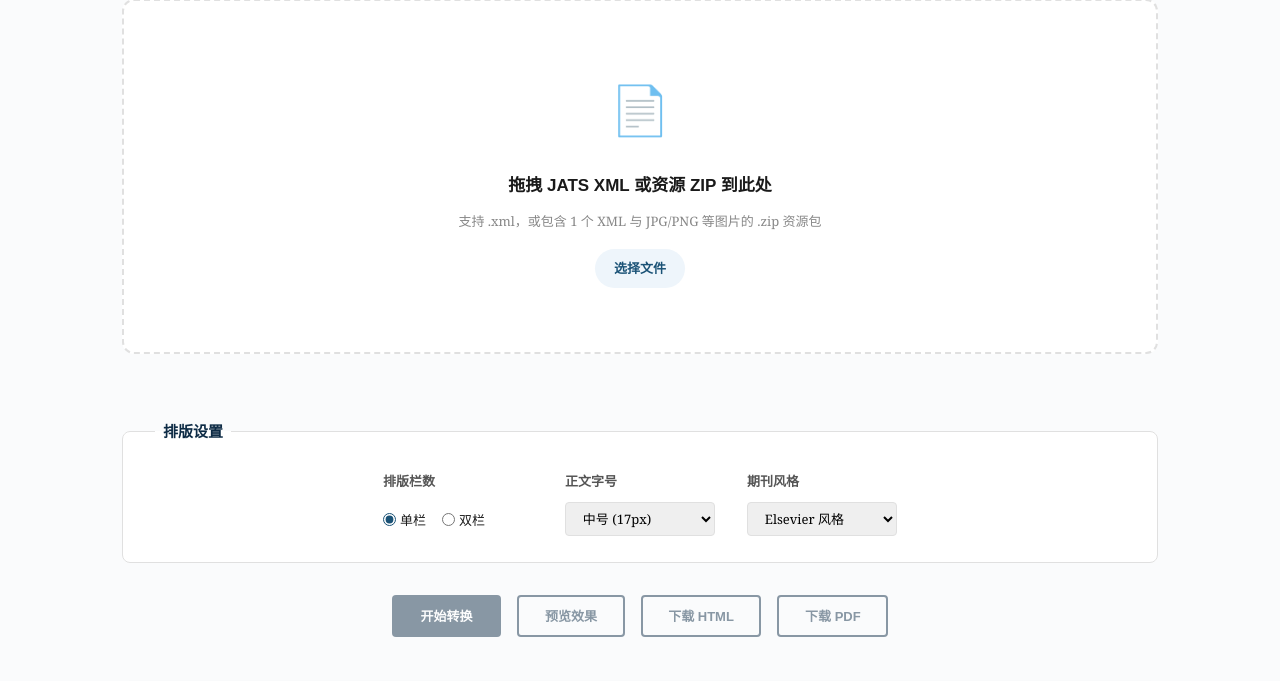
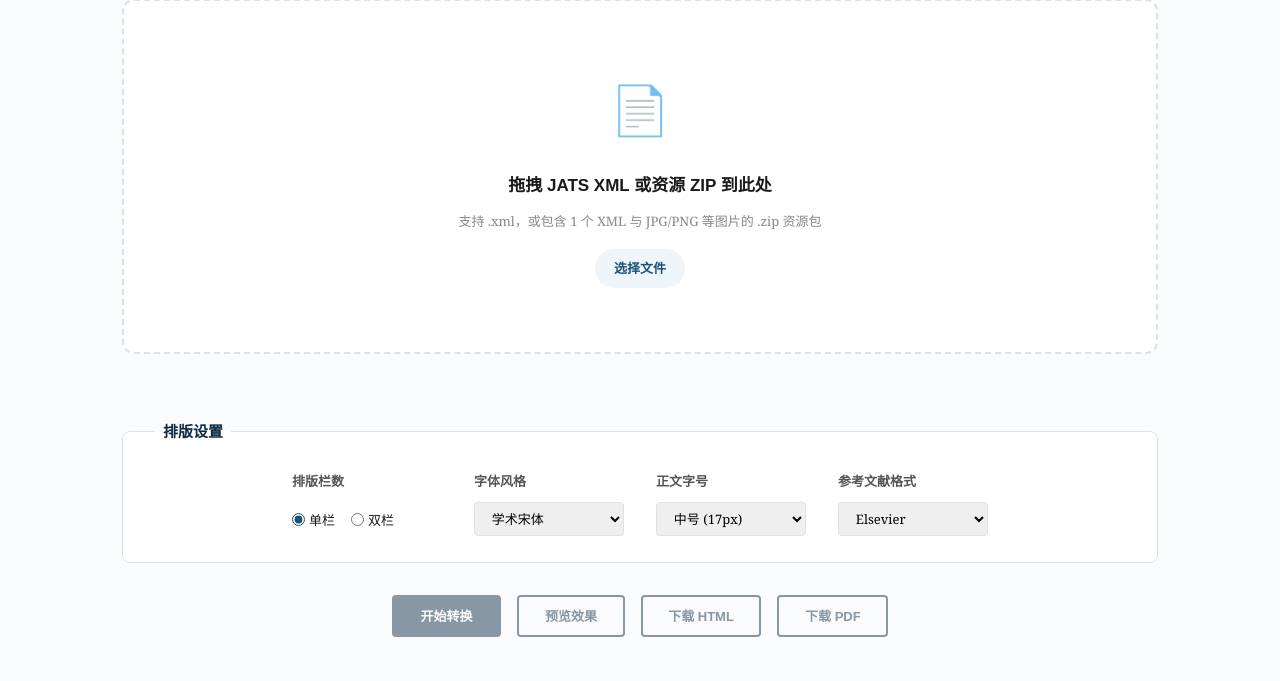
Before and after one commit to zzzzzzzzu0406/jats2pdf, a FastAPI app: page /upload in a window 1280 px wide. Shown: the part 253-934 px from the top of the page. Run offline with FastAPI, Linux system fonts and the light colour scheme; some libraries are stand-ins or nearby versions.

Commit message:
feat: add configurable article font styles

```diff
--- a/assets/js/platform.js
+++ b/assets/js/platform.js
@@ -204,10 +204,12 @@
 // ── 文章页全局函数 ──
 (function() {
   // 下载文章 PDF
-  window.downloadArticlePDF = function(articleId, refStyle, twoColumn) {
+  window.downloadArticlePDF = function(articleId, refStyle, twoColumn, fontStyle, fontSize) {
     var params = new URLSearchParams({
       ref_style: refStyle || 'elsevier',
-      two_column: twoColumn ? 'true' : 'false'
+      two_column: twoColumn ? 'true' : 'false',
+      font_style: fontStyle || 'academic',
+      font_size: fontSize || 'medium'
     });
     var url = '/api/articles/' + articleId + '/pdf?' + params.toString();
     var a = document.createElement('a');
@@ -219,10 +221,12 @@
   };
 
   // 下载文章 HTML
-  window.downloadArticleHTML = function(articleId, refStyle, twoColumn) {
+  window.downloadArticleHTML = function(articleId, refStyle, twoColumn, fontStyle, fontSize) {
     var params = new URLSearchParams({
       ref_style: refStyle || 'elsevier',
-      two_column: twoColumn ? 'true' : 'false'
+      two_column: twoColumn ? 'true' : 'false',
+      font_style: fontStyle || 'academic',
+      font_size: fontSize || 'medium'
     });
     var url = '/api/articles/' + articleId + '/html?' + params.toString();
     var a = document.createElement('a');
--- a/src/renderer/html_renderer.py
+++ b/src/renderer/html_renderer.py
@@ -93,6 +93,8 @@ class HTMLRenderer:
         self,
         article: Article,
         ref_style: str = "elsevier",
+        font_style: str = "academic",
+        font_size: str = "medium",
         asset_mode: str = "local",
         asset_base: str | None = None,
     ) -> str:
@@ -105,6 +107,8 @@ class HTMLRenderer:
         return self.render_article(
             article,
             ref_style=ref_style,
+            font_style=font_style,
+            font_size=font_size,
             asset_mode=asset_mode,
             asset_base=asset_base,
         )
@@ -116,10 +120,16 @@ class HTMLRenderer:
         article: Article,
         ref_style: str = "elsevier",
         two_column: bool = False,
+        font_style: str = "academic",
+        font_size: str = "medium",
         asset_mode: str = "local",
         asset_base: str | None = None,
     ) -> str:
         """渲染论文详情页"""
+        if font_style not in {"academic", "modern", "international"}:
+            font_style = "academic"
+        if font_size not in {"small", "medium", "large"}:
+            font_size = "medium"
         return self._render_page("article.html", {
             "article": article,
             "has_authors": bool(article.authors),
@@ -129,6 +139,8 @@ class HTMLRenderer:
             "journal_name": article.journal or None,
             "ref_style": ref_style,
             "two_column": two_column,
+            "font_style": font_style,
+            "font_size": font_size,
             "asset_mode": asset_mode,
             "asset_base": asset_base,
             "allow_remote_assets": False,
--- a/src/server.py
+++ b/src/server.py
@@ -324,9 +324,23 @@ def _render_formulas(article_id: str):
     except Exception as e:
         print(f"[server] 公式预渲染失败 {article_id}: {e}")
 
-def _get_settings(ref_style: str = "elsevier", two_column: bool = False):
+def _get_settings(
+    ref_style: str = "elsevier",
+    two_column: bool = False,
+    font_style: str = "academic",
+    font_size: str = "medium",
+):
     """解析渲染参数"""
-    return {"ref_style": ref_style, "two_column": two_column}
+    if font_style not in {"academic", "modern", "international"}:
+        font_style = "academic"
+    if font_size not in {"small", "medium", "large"}:
+        font_size = "medium"
+    return {
+        "ref_style": ref_style,
+        "two_column": two_column,
+        "font_style": font_style,
+        "font_size": font_size,
+    }
 
 def _render_article_html(article, settings: dict) -> str:
     """渲染论文详情 HTML"""
@@ -334,6 +348,8 @@ def _render_article_html(article, settings: dict) -> str:
         article,
         ref_style=settings["ref_style"],
         two_column=settings.get("two_column", False),
+        font_style=settings.get("font_style", "academic"),
+        font_size=settings.get("font_size", "medium"),
         asset_mode="web",
     )
     if settings.get("two_column"):
@@ -362,13 +378,15 @@ async def page_article(
     article_id: str,
     ref_style: str = Query("elsevier"),
     two_column: bool = Query(False),
+    font_style: str = Query("academic"),
+    font_size: str = Query("medium"),
 ):
     article = _load_article(article_id)
     _render_formulas(article_id)
     article = _load_article(article_id)  # 重新加载（含 SVG 公式）
     article.id = article_id
 
-    settings = _get_settings(ref_style, two_column)
+    settings = _get_settings(ref_style, two_column, font_style, font_size)
 
     return _render_article_html(article, settings)
 
@@ -549,6 +567,7 @@ async def api_preview(
     ref_style: str = Query("elsevier"),
     two_column: bool = Query(False),
     font_size: str = Query("medium"),
+    font_style: str = Query("academic"),
 ):
     """获取 iframe 预览 HTML（使用干净模板，无导航/页脚）"""
     article = _load_article(article_id)
@@ -560,8 +579,9 @@ async def api_preview(
     has_keywords = bool(article.keywords or article.keywords_en)
     has_references = len(article.references) > 0
 
+    settings = _get_settings(ref_style, two_column, font_style, font_size)
     font_map = {"small": "15px", "medium": "17px", "large": "19px"}
-    font_size_css = font_map.get(font_size, "17px")
+    font_size_css = font_map[settings["font_size"]]
 
     template = _jinja_env.get_template("article_preview.html")
     html = template.render(
@@ -569,9 +589,10 @@ async def api_preview(
         has_authors=has_authors,
         has_keywords=has_keywords,
         has_references=has_references,
-        ref_style=ref_style,
-        two_column=two_column,
+        ref_style=settings["ref_style"],
+        two_column=settings["two_column"],
         font_size=font_size_css,
+        font_style=settings["font_style"],
     )
 
     return HTMLResponse(html)
@@ -582,6 +603,8 @@ async def api_download_html(
     article_id: str,
     ref_style: str = Query("elsevier"),
     two_column: bool = Query(False),
+    font_style: str = Query("academic"),
+    font_size: str = Query("medium"),
 ):
     """下载独立 HTML 文件"""
     article = _load_article(article_id)
@@ -589,7 +612,7 @@ async def api_download_html(
     article = _load_article(article_id)
     article.id = article_id
 
-    settings = _get_settings(ref_style, two_column)
+    settings = _get_settings(ref_style, two_column, font_style, font_size)
     html = _render_article_html(article, settings)
 
     # 文件名只保留 ASCII 字符
@@ -607,6 +630,8 @@ async def api_download_pdf(
     article_id: str,
     ref_style: str = Query("elsevier"),
     two_column: bool = Query(False),
+    font_style: str = Query("academic"),
+    font_size: str = Query("medium"),
 ):
     """生成并下载 PDF"""
     article = _load_article(article_id)
@@ -614,7 +639,7 @@ async def api_download_pdf(
     article = _load_article(article_id)
     article.id = article_id
 
-    settings = _get_settings(ref_style, two_column)
+    settings = _get_settings(ref_style, two_column, font_style, font_size)
     html = _render_article_html(article, settings)
 
     try:
--- a/src/templates/upload.html
+++ b/src/templates/upload.html
@@ -47,6 +47,14 @@
         </div>
       </div>
       <div class="settings-group">
+        <label class="settings-label" for="setting-font-style">字体风格</label>
+        <select id="setting-font-style">
+          <option value="academic" selected>学术宋体</option>
+          <option value="modern">现代无衬线</option>
+          <option value="international">国际期刊</option>
+        </select>
+      </div>
+      <div class="settings-group">
         <label class="settings-label" for="setting-font-size">正文字号</label>
         <select id="setting-font-size">
           <option value="small">小号 (15px)</option>
@@ -55,10 +63,10 @@
         </select>
       </div>
       <div class="settings-group">
-        <label class="settings-label" for="setting-ref-style">期刊风格</label>
+        <label class="settings-label" for="setting-ref-style">参考文献格式</label>
         <select id="setting-ref-style">
-          <option value="elsevier" selected>Elsevier 风格</option>
-          <option value="gbt7714">GB/T 7714 风格</option>
+          <option value="elsevier" selected>Elsevier</option>
+          <option value="gbt7714">GB/T 7714</option>
         </select>
       </div>
     </fieldset>
@@ -172,10 +180,12 @@ function clearSelectedFile() {
 // 获取当前设置
 function getSettings() {
   var columns = document.querySelector('input[name="columns"]:checked');
+  var fontStyle = document.getElementById('setting-font-style');
   var fontSize = document.getElementById('setting-font-size');
   var refStyle = document.getElementById('setting-ref-style');
   return {
     two_column: columns ? columns.value === 'double' : false,
+    font_style: fontStyle ? fontStyle.value : 'academic',
     font_size: fontSize ? fontSize.value : 'medium',
     ref_style: refStyle ? refStyle.value : 'elsevier'
   };
@@ -277,7 +287,8 @@ function handlePreview() {
   var params = new URLSearchParams({
     ref_style: settings.ref_style,
     two_column: settings.two_column,
-    font_size: settings.font_size
+    font_size: settings.font_size,
+    font_style: settings.font_style
   });
 
   var requestId = ++previewRequestId;
@@ -327,7 +338,9 @@ function handleDownload(format) {
   var settings = getSettings();
   var params = new URLSearchParams({
     ref_style: settings.ref_style,
-    two_column: settings.two_column
+    two_column: settings.two_column,
+    font_size: settings.font_size,
+    font_style: settings.font_style
   });
 
   var url = '/api/articles/' + currentArticleId + '/' + format + '?' + params.toString();
@@ -355,7 +368,7 @@ document.getElementById('btn-preview').addEventListener('click', handlePreview);
 document.getElementById('btn-download-html').addEventListener('click', function() { handleDownload('html'); });
 document.getElementById('btn-download-pdf').addEventListener('click', function() { handleDownload('pdf'); });
 document.getElementById('btn-remove-file').addEventListener('click', clearSelectedFile);
-document.querySelectorAll('#upload-form input[name="columns"], #setting-font-size, #setting-ref-style').forEach(function(control) {
+document.querySelectorAll('#upload-form input[name="columns"], #setting-font-style, #setting-font-size, #setting-ref-style').forEach(function(control) {
   control.addEventListener('change', onSettingsChange);
 });
 
```
Also changed, not shown: AI_WORKLOG.md (+9 -0 lines), assets/css/platform.css (+25 -0 lines), src/templates/article.html (+22 -6 lines), src/templates/article_preview.html (+16 -3 lines), src/templates/styles.css (+10 -0 lines), tests/test_renderer.py (+22 -0 lines), tests/test_server.py (+15 -0 lines).
